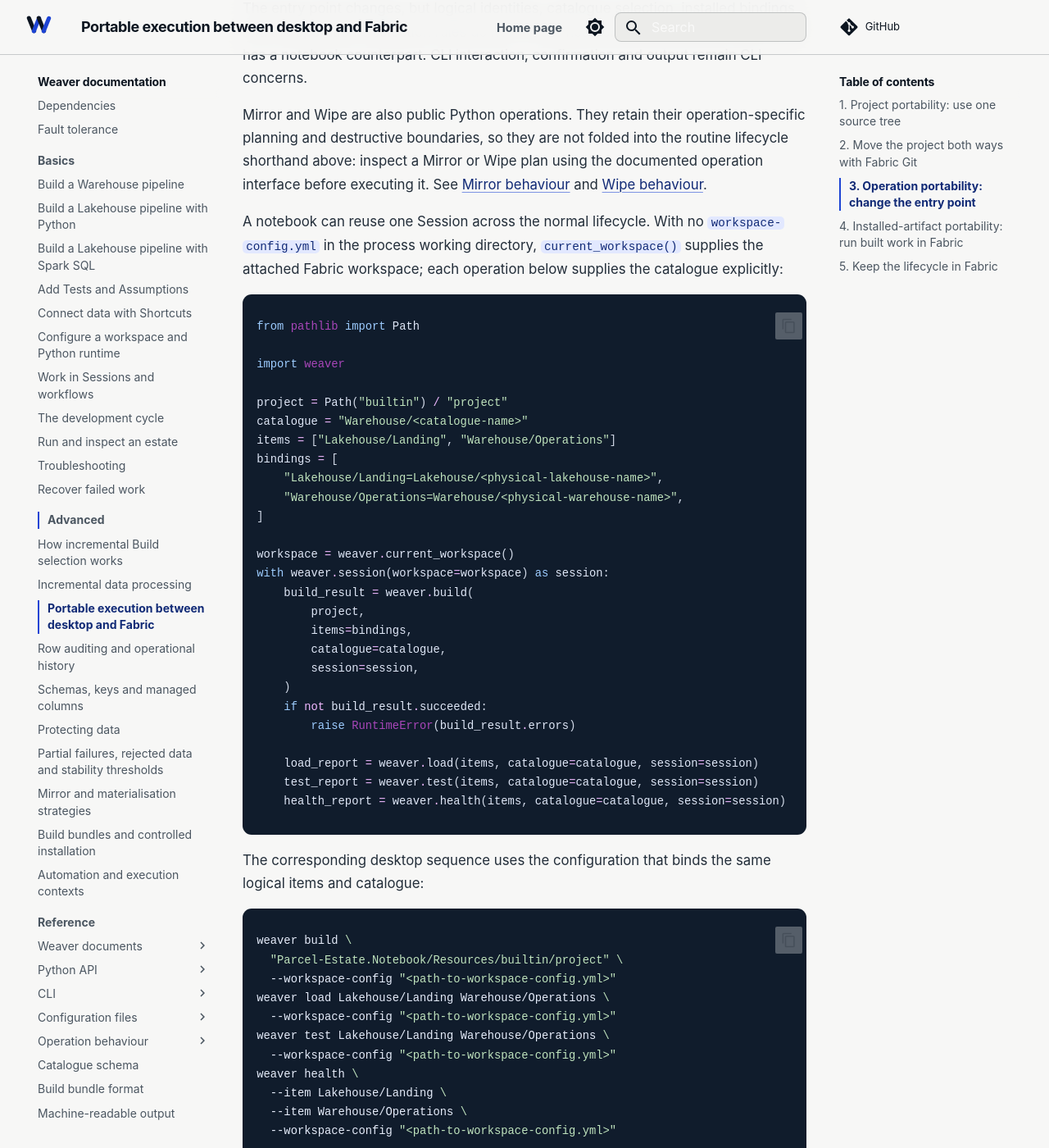
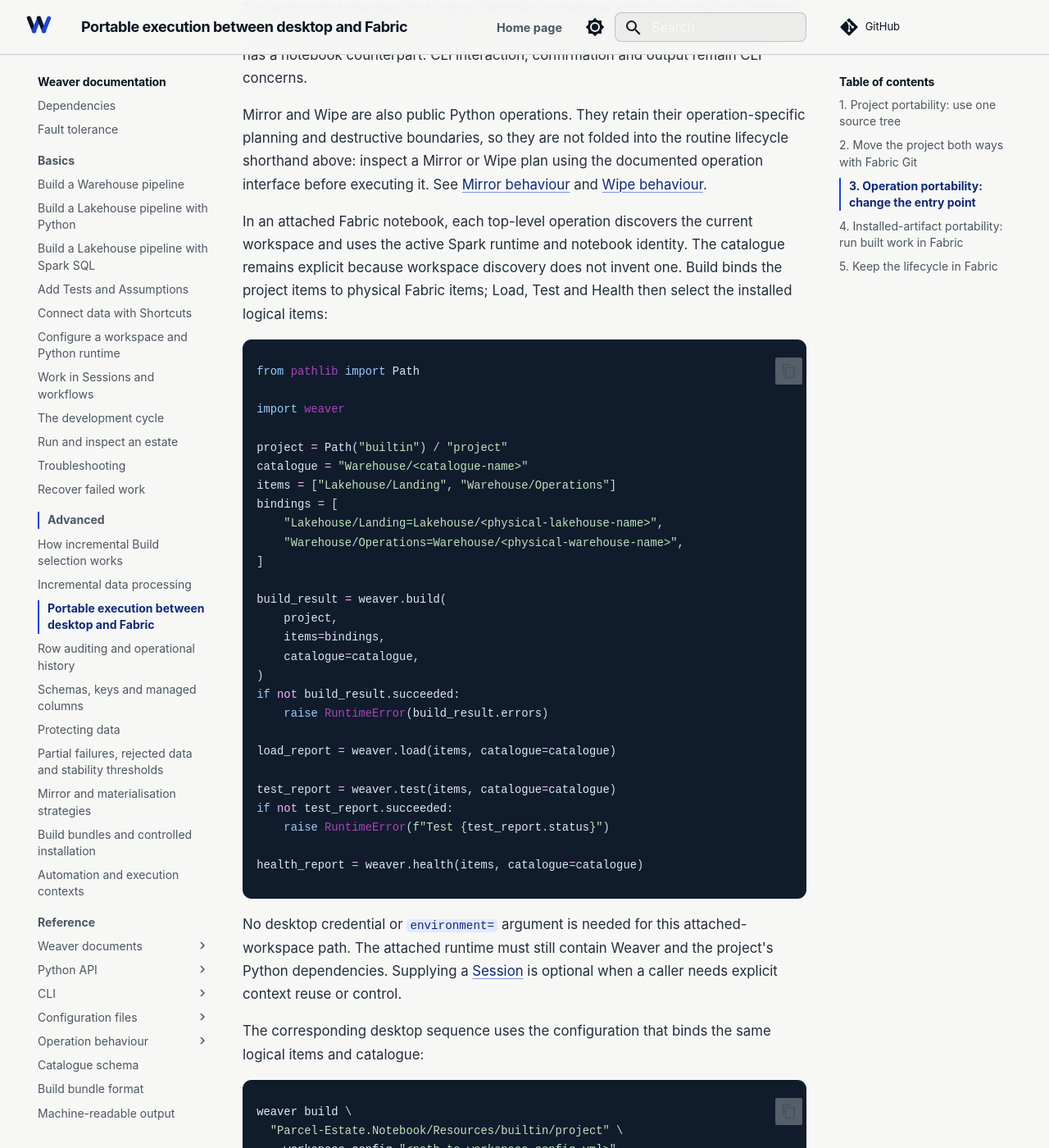
Before and after one commit to matthias-wong-dev/weaverstack-docs, an MkDocs documentation site: the page built from docs/advanced/portable-execution-between-desktop-and-fabric.md, in a window 1280 px wide and 1400 px high, scrolled down 3688 px. Shown: the whole window at 82% size. Built offline with MkDocs 1.6.1 and Material for MkDocs 9.7.7, drawn with Linux system fonts in a browser that asks for light colours; comment, search, counter and statistics services are not loaded; some of the changed text lies outside the part shown.

Commit message:
docs: simplify Fabric notebook lifecycle

````diff
--- a/docs/advanced/portable-execution-between-desktop-and-fabric.md
+++ b/docs/advanced/portable-execution-between-desktop-and-fabric.md
@@ -50,7 +50,7 @@ if not result.succeeded:
     raise RuntimeError(result.errors)
 ```
 
-Replace each angle-bracketed value with an existing physical item name in the notebook's workspace. The notebook's attached Environment must contain Weaver and any libraries imported by the project. Build installs Python definitions but does not call their authored `read()` methods.
+Replace each angle-bracketed value with an existing physical item name in the notebook's workspace. The notebook's attached runtime must contain Weaver and any libraries imported by the project. Build installs Python definitions but does not call their authored `read()` methods.
 
 Workspace and runtime resolution remain explicit rules rather than a separate notebook mode:
 
@@ -96,7 +96,7 @@ The entry point changes, but logical identities, catalogue selection, installed
 
 Mirror and Wipe are also public Python operations. They retain their operation-specific planning and destructive boundaries, so they are not folded into the routine lifecycle shorthand above: inspect a Mirror or Wipe plan using the documented operation interface before executing it. See [Mirror behaviour](../reference/operation-behaviour/mirror.md) and [Wipe behaviour](../reference/operation-behaviour/wipe.md).
 
-A notebook can reuse one Session across the normal lifecycle. With no `workspace-config.yml` in the process working directory, `current_workspace()` supplies the attached Fabric workspace; each operation below supplies the catalogue explicitly:
+In an attached Fabric notebook, each top-level operation discovers the current workspace and uses the active Spark runtime and notebook identity. The catalogue remains explicit because workspace discovery does not invent one. Build binds the project items to physical Fabric items; Load, Test and Health then select the installed logical items:
 
 ```python
 from pathlib import Path
@@ -111,21 +111,24 @@ bindings = [
     "Warehouse/Operations=Warehouse/<physical-warehouse-name>",
 ]
 
-workspace = weaver.current_workspace()
-with weaver.session(workspace=workspace) as session:
-    build_result = weaver.build(
-        project,
-        items=bindings,
-        catalogue=catalogue,
-        session=session,
-    )
-    if not build_result.succeeded:
-        raise RuntimeError(build_result.errors)
+build_result = weaver.build(
+    project,
+    items=bindings,
+    catalogue=catalogue,
+)
+if not build_result.succeeded:
+    raise RuntimeError(build_result.errors)
 
-    load_report = weaver.load(items, catalogue=catalogue, session=session)
-    test_report = weaver.test(items, catalogue=catalogue, session=session)
-    health_report = weaver.health(items, catalogue=catalogue, session=session)
+load_report = weaver.load(items, catalogue=catalogue)
+
+test_report = weaver.test(items, catalogue=catalogue)
+if not test_report.succeeded:
+    raise RuntimeError(f"Test {test_report.status}")
+
+health_report = weaver.health(items, catalogue=catalogue)
 ```
+
+No desktop credential or `environment=` argument is needed for this attached-workspace path. The attached runtime must still contain Weaver and the project's Python dependencies. Supplying a [Session](../reference/python/session.md) is optional when a caller needs explicit context reuse or control.
 
 The corresponding desktop sequence uses the configuration that binds the same logical items and catalogue:
 
@@ -151,7 +154,7 @@ The rest of the CLI is deliberately not folded into this table:
 - Doctor and frozen-bundle Install are CLI commands. `doctor` and `install` are not exports of the top-level `weaver` Python API.
 - Check is local project validation rather than a hosted estate operation.
 - `weaver fabric environment publish` and `weaver fabric notebook push|run` are CLI helpers for Fabric items. They have no top-level Python operation counterparts.
-- A CLI workflow is represented in Python by an explicit sequence of public operation calls, normally sharing one Session as above.
+- A CLI workflow is represented in Python by an explicit sequence of public operation calls. Each call can discover the attached notebook context as shown above.
 
 See [Python operations](../reference/python/operations.md) and the [CLI reference](../reference/cli.md) for exact signatures and selection rules.
 
````
